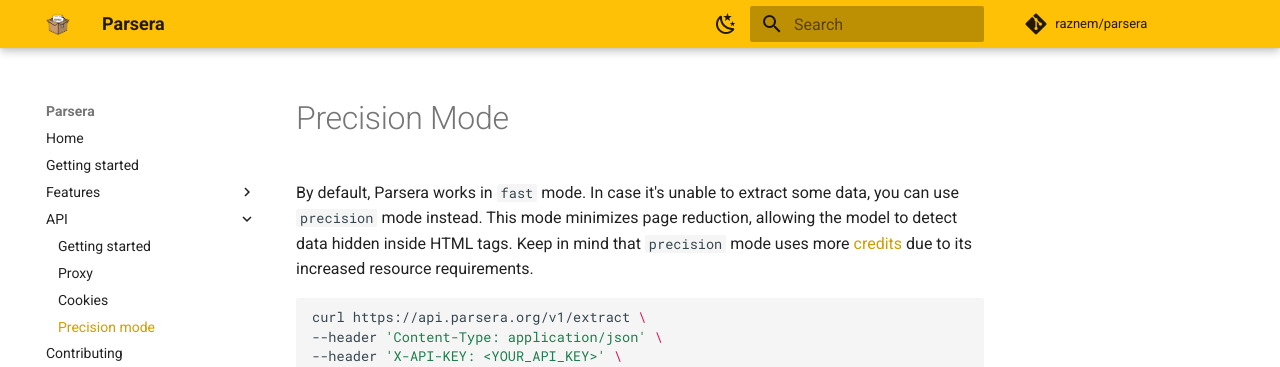
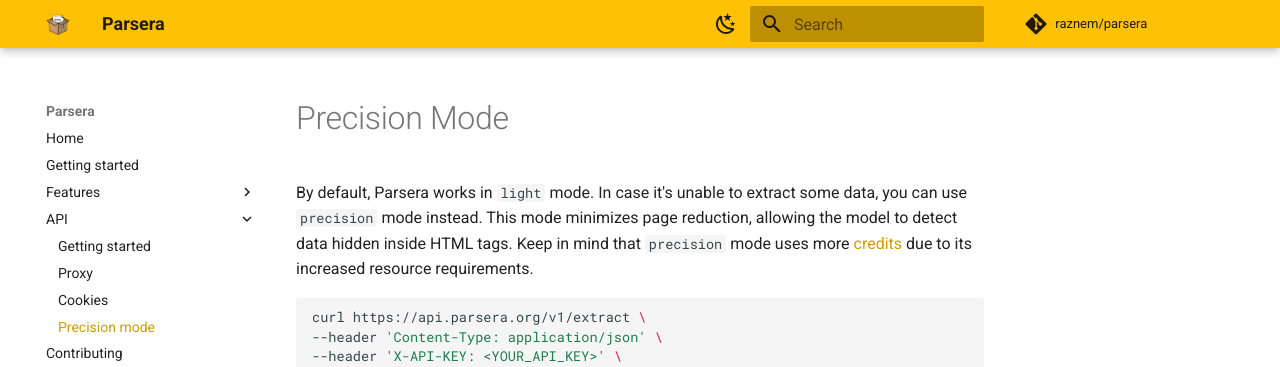
Before and after one commit to raznem/parsera, an MkDocs documentation site: the page built from docs/api/precision-mode.md, in a window 1280 px wide. Shown: the top 367 px of the page. Built offline with MkDocs 1.6.1 and Material for MkDocs 9.7.7, drawn with Linux system fonts in a browser that asks for light colours; comment, search, counter and statistics services are not loaded.

Commit message:
Renaming default mode

````diff
--- a/docs/api/precision-mode.md
+++ b/docs/api/precision-mode.md
@@ -1,6 +1,6 @@
 # Precision Mode
 
-By default, Parsera works in `fast` mode. In case it's unable to extract some data, you can use `precision` mode instead. This mode minimizes page reduction, allowing the model to detect data hidden inside HTML tags. Keep in mind that `precision` mode uses more [credits](getting-started.md#credits) due to its increased resource requirements.
+By default, Parsera works in `light` mode. In case it's unable to extract some data, you can use `precision` mode instead. This mode minimizes page reduction, allowing the model to detect data hidden inside HTML tags. Keep in mind that `precision` mode uses more [credits](getting-started.md#credits) due to its increased resource requirements.
 
 ```bash
 curl https://api.parsera.org/v1/extract \
````
Also changed, not shown: docs/api/getting-started.md (+1 -1 lines).
